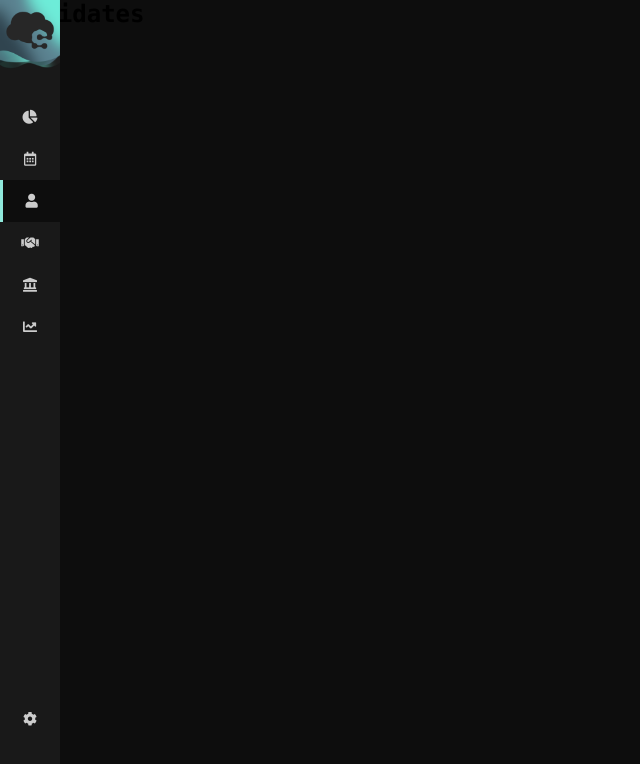
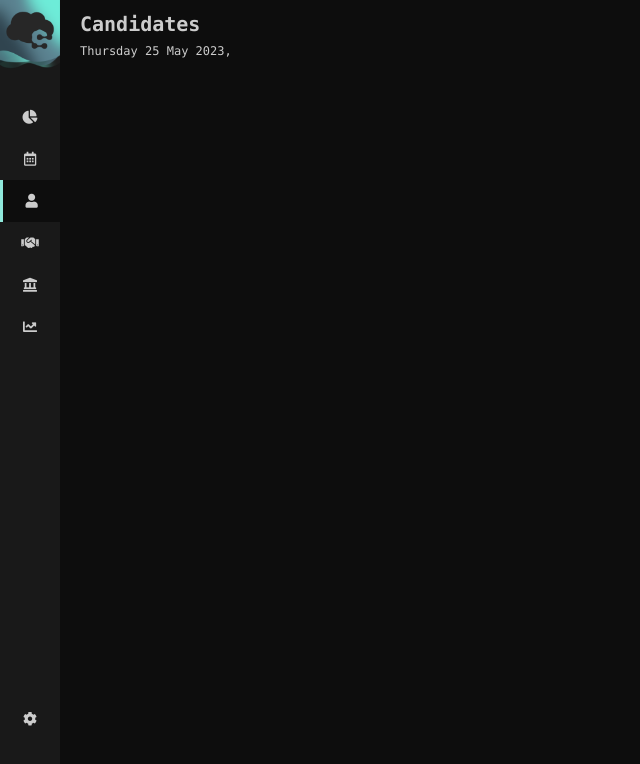
Before and after one commit to teetzMcveets/CT1.0, a React (Create React App) app: page /candidates in a window 1280 px wide. Shown: the top 764 px of the page, without its empty margins (0-640 px from the left). Built offline with nearby package versions, Linux system fonts and the light colour scheme.

Commit message:
user nav updated dynamic title

```diff
--- a/src/App.css
+++ b/src/App.css
@@ -18,6 +18,7 @@
   --med2: 14px;
   --big1: 16px;
   --big2: 18px;
+  --big3: 20px;
   --transition: 0.35s;
 }
 
@@ -28,6 +29,7 @@ html {
   -moz-osx-font-smoothing: grayscale;
   overflow-y: scroll;
   font-size: var(--med1);
+  color: var(--text);
 }
 
 /* Hide scrollbar for Chrome, Safari and Opera
--- a/src/App.js
+++ b/src/App.js
@@ -2,6 +2,7 @@ import React from 'react';
 import './App.css';
 import { BrowserRouter as Router, Route, Routes } from 'react-router-dom';
 import Navigation from './shared/Navigation/Navigation/Navigation';
+import UserNav from './shared/Navigation/UserNav/UserNav';
 import Dashboard from './components/Dashboard/Dashboard';
 import Bookings from './components/Bookings/Bookings';
 import Candidates from './components/Candidates/Candidates';
@@ -15,6 +16,7 @@ function App() {
   return (
     <Router>
       <Navigation />
+      <UserNav />
       <Routes>
         <Route path='/dashboard' element={<Dashboard />} />
         <Route path='/bookings' element={<Bookings />} />
--- a/src/components/Bookings/Bookings.js
+++ b/src/components/Bookings/Bookings.js
@@ -4,7 +4,6 @@ export default function Bookings () {
 
     return (
         <>
-            <h1>Bookings</h1>
         </>
     )
 }
--- a/src/components/Candidates/Candidates.js
+++ b/src/components/Candidates/Candidates.js
@@ -4,7 +4,6 @@ export default function Candidates () {
 
     return (
         <>
-            <h1>Candidates</h1>
         </>
     )
 }
--- a/src/components/Clients/Clients.js
+++ b/src/components/Clients/Clients.js
@@ -4,7 +4,6 @@ export default function Clients () {
 
     return (
         <>
-            <h1>Clients</h1>
         </>
     )
 }
--- a/src/components/Dashboard/Dashboard.js
+++ b/src/components/Dashboard/Dashboard.js
@@ -4,7 +4,6 @@ export default function Dashboard () {
 
     return (
         <>
-            <h1>Dashboard</h1>
         </>
     )
 }
--- a/src/components/Finance/Finance.js
+++ b/src/components/Finance/Finance.js
@@ -4,7 +4,6 @@ export default function Finance () {
 
     return (
         <>
-            <h1>Finance</h1>
         </>
     )
 }
--- a/src/components/Reports/Reports.js
+++ b/src/components/Reports/Reports.js
@@ -4,7 +4,6 @@ export default function Reports () {
 
     return (
         <>
-            <h1>Reports</h1>
         </>
     )
 }
--- a/src/components/Settings/Settings.js
+++ b/src/components/Settings/Settings.js
@@ -4,7 +4,6 @@ export default function Settings () {
 
     return (
         <>
-            <h1>Settings</h1>
         </>
     )
 }
--- /dev/null
+++ b/src/shared/Navigation/UserNav/UserNav.css
@@ -0,0 +1,21 @@
+/* NAVIGATION CONTAINER */
+.user-nav-container {
+    padding: 12px 0 12px 80px;
+    display: flex;
+}
+
+/* TITLE TEXT */
+.title-text {
+    font-size: var(--big3);
+    padding-bottom: var(--small1);
+}
+
+.weekday,
+.date {
+    font-size: var(--med1);
+}
+
+.date {
+    color: var(--primary);
+    font-weight: bold;
+}
--- /dev/null
+++ b/src/shared/Navigation/UserNav/UserNav.js
@@ -0,0 +1,53 @@
+import React, { useState, useEffect } from 'react';
+import { useLocation, Link } from 'react-router-dom';
+import './UserNav.css';
+
+const titleMap = {
+    '/dashboard': 'Dashboard',
+    '/bookings': 'Bookings',
+    '/candidates': 'Candidates',
+    '/clients': 'Clients',
+    '/finance': 'Finance',
+    '/reports': 'Reports',
+    '/settings': 'Settings',
+};
+
+export default function UserNav () {
+    const location = useLocation();
+    const [ title, setTitle ] = useState('');
+    const [ date, setDate ] = useState('');
+
+    useEffect(() => {
+        const currentDate = new Date();
+        const dateString = currentDate.toLocaleDateString('en-GB', { weekday: 'long', day: 'numeric', month: 'long', year: 'numeric' });
+
+        let currentTitle = 'Welcome';
+
+        for (let path in titleMap) {
+            if (location.pathname.startsWith(path)) {
+                currentTitle = titleMap[path];
+                break;
+            }
+        }
+
+        setTitle(currentTitle);
+        setDate(dateString);
+        document.title = currentTitle;
+    }, [location]);
+
+    const [ weekday, ...rest] = date.split(', ');
+
+    return (
+        <div className='user-nav-container'>
+
+            <div className='title-container'>
+                <h1 className='title-text'>{title}</h1>
+                <p>
+                    <span className='weekday'>{weekday}, </span>
+                    <span className='date'>{rest.join(', ')}</span>
+                </p>
+            </div>
+
+        </div>
+    )
+}
```
